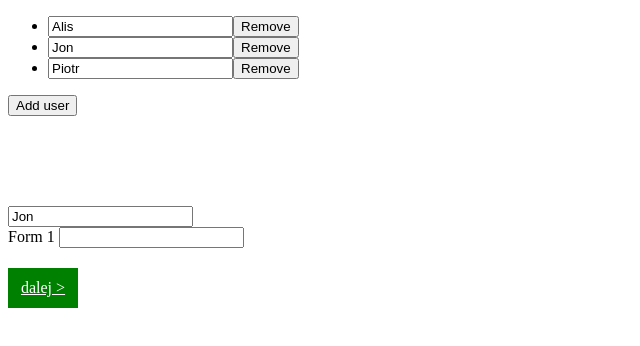
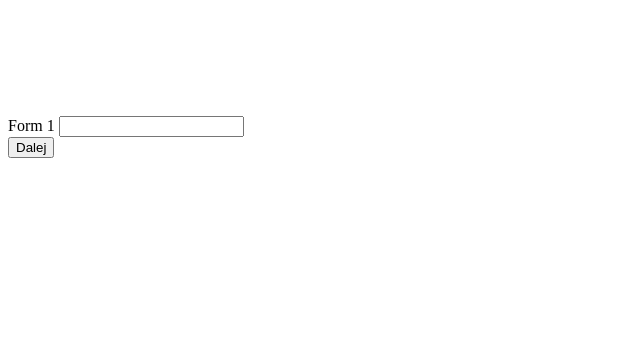
Before and after one commit to danj92/testAngular, an Angular app: page / in a window 1280 px wide. Shown: the top 346 px of the page, without its empty margins (0-640 px from the left). Built offline with nearby package versions, Linux system fonts and the light colour scheme.

Commit message:
[work in send walue to service]

```diff
--- a/src/app/app.component.html
+++ b/src/app/app.component.html
@@ -1,9 +1,9 @@
-<app-form3></app-form3>
+<!-- <app-form3></app-form3> -->
 <br/>
 <br/>
 <br/>
 <br/>
 <br/>
 <br/>
-<input [formControl]="nameControl">
+<!-- <input [formControl]="nameControl"> -->
 <router-outlet></router-outlet>
--- a/src/app/app.module.ts
+++ b/src/app/app.module.ts
@@ -9,6 +9,7 @@ import { Form2Component } from './form2/form2.component';
 import { ResultComponent } from './result/result.component';
 import { formRoutes } from './form.routing';
 import { Form3Component } from './form3/form3.component';
+import { DataService } from './data.service';
 
 @NgModule({
   declarations: [
@@ -24,7 +25,7 @@ import { Form3Component } from './form3/form3.component';
     ReactiveFormsModule,
     RouterModule.forRoot(formRoutes),
   ],
-  providers: [],
+  providers: [DataService],
   bootstrap: [AppComponent]
 })
 export class AppModule { }
--- a/src/app/data.service.ts
+++ b/src/app/data.service.ts
@@ -3,6 +3,13 @@ import { Injectable } from '@angular/core';
 @Injectable()
 export class DataService {
 
+  forms = {};
+
   constructor() {}
 
+  setValue (name, value) {
+    this.forms[name] = value;
+    // console.log(this.forms['form1'].name1);
+  }
+
 }
--- a/src/app/form1/form1.component.html
+++ b/src/app/form1/form1.component.html
@@ -1,6 +1,8 @@
-<div [formGroup]="formGropOne">
-  Form 1
-  <input type="text" name="name1" formControlName="name1">
-</div>
+<form [formGroup]="formGropOne" (ngSubmit)="submit()">
+  <div>
+    Form 1
+    <input type="text" name="name1" formControlName="name1">
+  </div>
 
-<a class="btn" routerLink="form2">dalej ></a>
+  <button type="submit">Dalej</button>
+</form>
--- a/src/app/form1/form1.component.ts
+++ b/src/app/form1/form1.component.ts
@@ -1,5 +1,7 @@
 import { Component, OnInit, Output, EventEmitter } from '@angular/core';
 import { FormGroup, FormBuilder } from '@angular/forms';
+import { DataService } from '../data.service';
+import { Router } from '@angular/router';
 
 @Component({
   selector: 'app-form1',
@@ -12,7 +14,11 @@ export class Form1Component implements OnInit {
 
   formGropOne: FormGroup;
 
-  constructor(private fb: FormBuilder) { }
+  constructor(
+    private fb: FormBuilder,
+    private dataService: DataService,
+    private router: Router,
+    ) { }
 
   ngOnInit() {
     this.formGropOne = this.fb.group({
@@ -22,5 +28,9 @@ export class Form1Component implements OnInit {
     this.formReady.emit(this.formGropOne);
   }
 
+  submit() {
+    this.dataService.setValue('form1', this.formGropOne.value);
+    this.router.navigate(['/form2']);
+  }
 
 }
--- a/src/app/result/result.component.html
+++ b/src/app/result/result.component.html
@@ -1,8 +1,8 @@
 <form [formGroup]="checkoutForm">
     <!-- <input type="text" formControlName="fullName"> -->
 
-    <app-form1 (formReady)="formInitialized('fomr1', $event)" ></app-form1>
-    <app-form2 (formReady)="formInitialized('fomr2', $event)"></app-form2>
+    <!-- <app-form1 (formReady)="formInitialized('fomr1', $event)" ></app-form1>
+    <app-form2 (formReady)="formInitialized('fomr2', $event)"></app-form2> -->
 
     <h1>JSON</h1>
 
@@ -10,3 +10,8 @@
     {{ checkoutForm.value | json}}
   </pre>
 </form>
+
+<!-- <ul *ngFor="let key of Object.value(forms)">
+  <li>{{ key }}</li>
+</ul> -->
+<p>test: {{ dataService.forms['form1'].name1 }}</p>
--- a/src/app/result/result.component.ts
+++ b/src/app/result/result.component.ts
@@ -1,5 +1,6 @@
 import { Component, OnInit } from '@angular/core';
 import { FormGroup } from '@angular/forms';
+import { DataService } from '../data.service';
 
 @Component({
   selector: 'app-result',
@@ -10,7 +11,7 @@ export class ResultComponent implements OnInit {
 
   checkoutForm = new FormGroup({});
 
-  constructor() {}
+  constructor(public dataService: DataService) {}
 
   ngOnInit() {
   }
```
Also changed, not shown: 1 other file (tests, documents, lock files or other folders).
